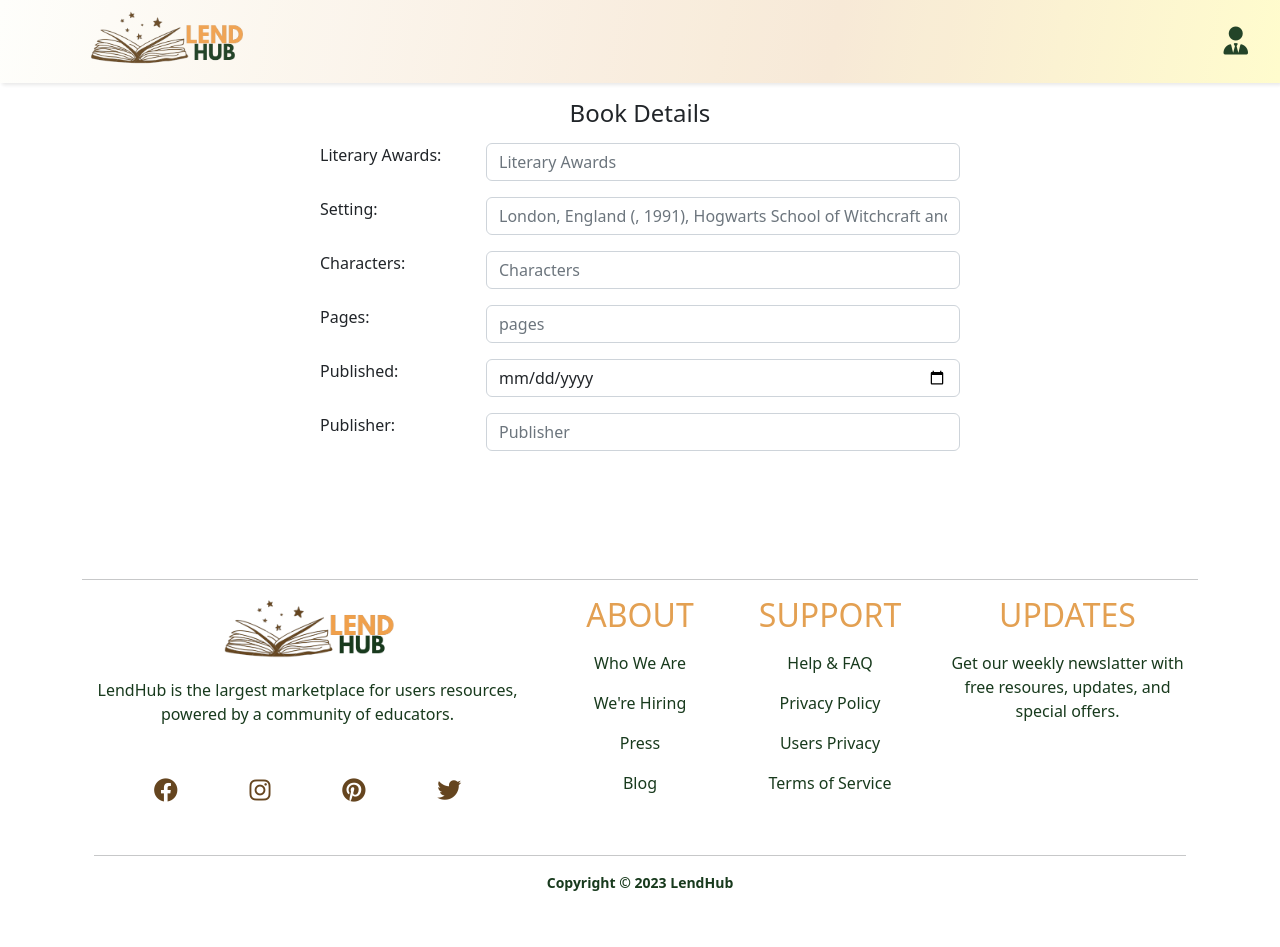
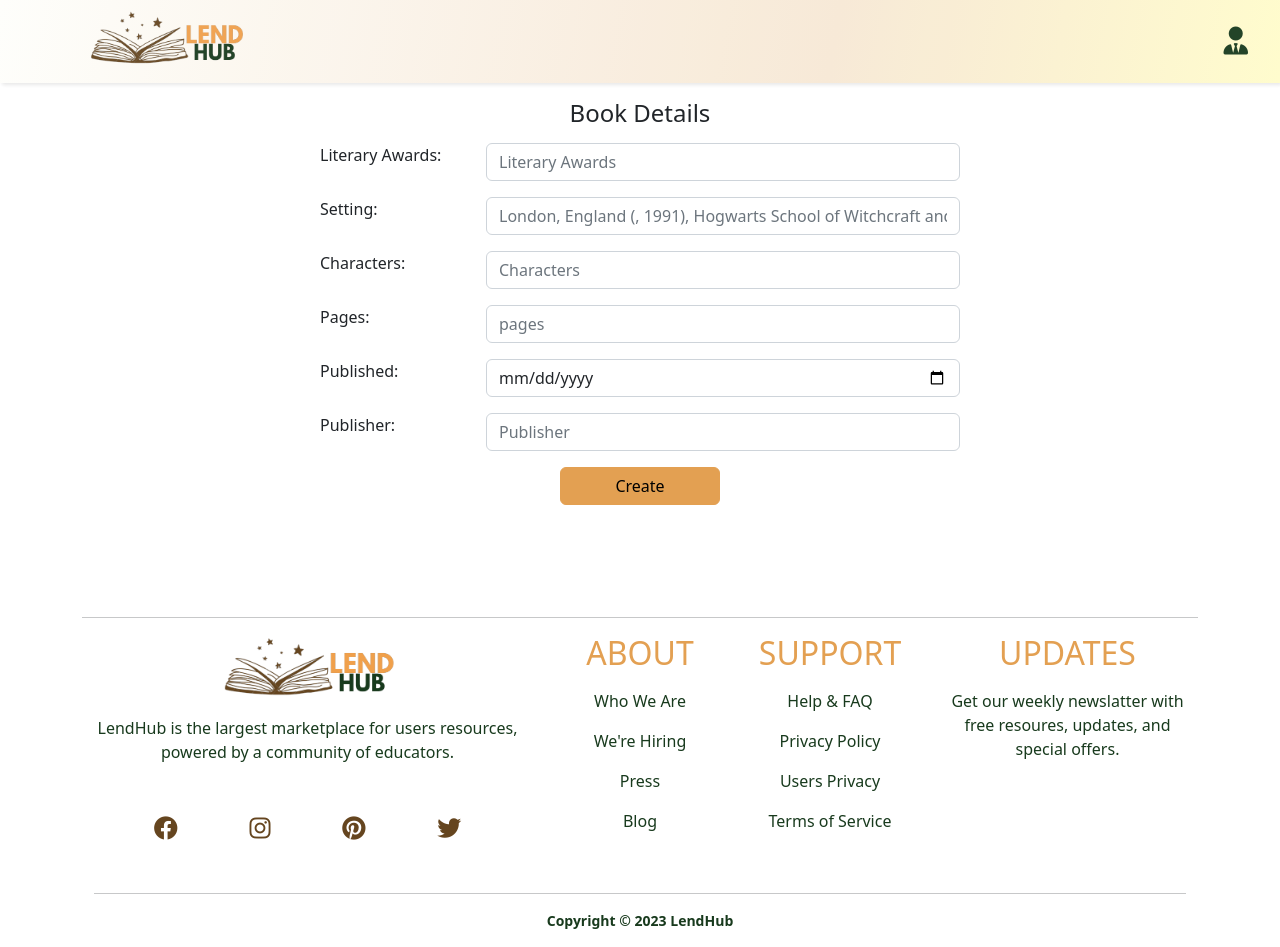
Before and after one commit to NickConsignado/LendHub, a React (Vite) app: page /book-detail in a window 1280 px wide. Before the commit the page ends 909 px from the top, so only its background shows below. Built offline with nearby package versions, Linux system fonts and the light colour scheme; what react-swipeable-views-utils would draw is missing.

Commit message:
impliment button and taost

```diff
--- a/src/pages/BookDetail.jsx
+++ b/src/pages/BookDetail.jsx
@@ -112,6 +112,9 @@ function BookDetail () {
             </div>
           </div>
 
+          <div className="text-center">
+            <button type="submit" className="btn btn-primary w-25">Create</button>
+          </div>
         </form>
        </div>
     </>
```
